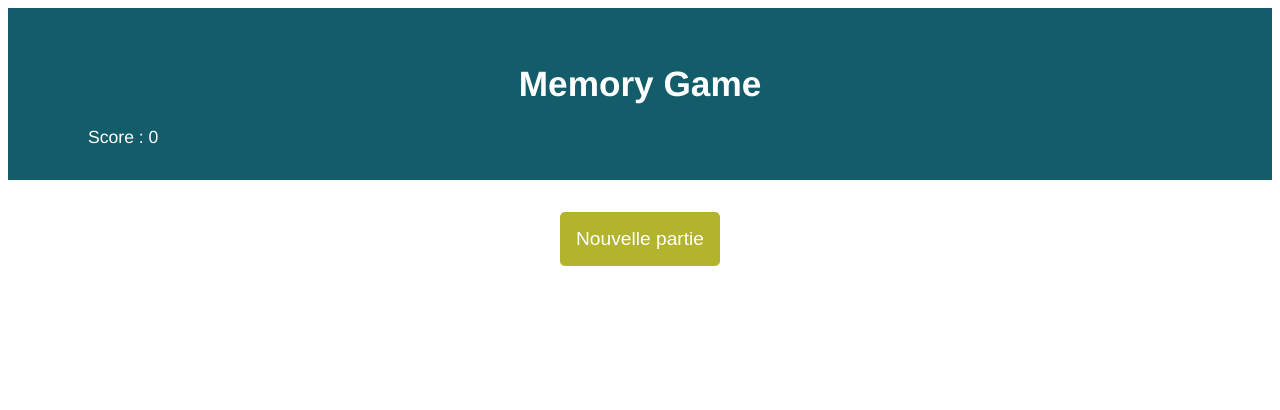
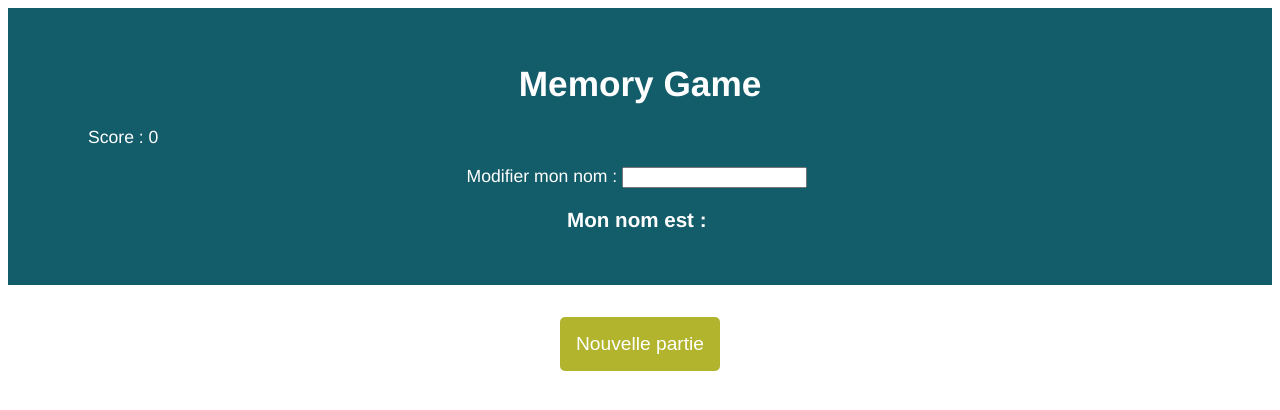
Before and after one commit to RosaHuisman/MemoryGameVue, a Vue app: page / in a window 1280 px wide. Shown: the top 410 px of the page. Built offline with nearby package versions, Linux system fonts and the light colour scheme.

Commit message:
add name

```diff
--- a/src/components/Header/Header.vue
+++ b/src/components/Header/Header.vue
@@ -6,8 +6,11 @@
         <span> Meilleur score : {{ Math.min(...$store.state.allScores) }}</span>
       </div>
       <span> Score : {{ $store.state.count }}  </span>
+    </div>
+      <p class="name"> Modifier mon nom : <input v-model="name" > </p>
 
-    </div>
+      <h3 class="name"> Mon nom est : {{ $store.state.name }} </h3>
+
   </div>
 
 </template>
@@ -16,10 +19,26 @@
 import './styles.css';
 import data from '/src/data.js';
 
-
-
 export default {
   name: 'Header',
   data: data,
+  computed:{
+    name:{
+        get: function(){
+            return this.$store.state.name;
+        },
+        set: function(newName){
+            this.$store.commit('updateName',newName);
+        }
+      }
+    },
+  methods: {
+    /* updateName (e) {
+      console.log('coucou')
+      this.$store.commit('updateName', e.target.value)
+      }, */
+
   }
+}
+
 </script>
--- a/src/components/Header/styles.css
+++ b/src/components/Header/styles.css
@@ -13,6 +13,12 @@
     justify-content: space-between;
     color: white;
     padding: 0 3rem;
+    margin-bottom: 1em;
+}
+
+.name {
+    color: white;
+    margin-right: 0.4rem;
 }
 
 @media only screen and (max-width: 600px) {
--- a/src/store/index.js
+++ b/src/store/index.js
@@ -9,6 +9,7 @@ export default new Vuex.Store({
     state: {
         count: 0,
         allScores: [],
+        name: '',
 
     },
     mutations: {
@@ -20,7 +21,11 @@ export default new Vuex.Store({
         },
         pushScoreInAllScores (state, score) {
             state.allScores.push(score)
-        }
+        },
+        updateName(state, newName) {
+            state.name = newName;
+            console.log(newName);
+          }
 
     },
     actions: {
```
